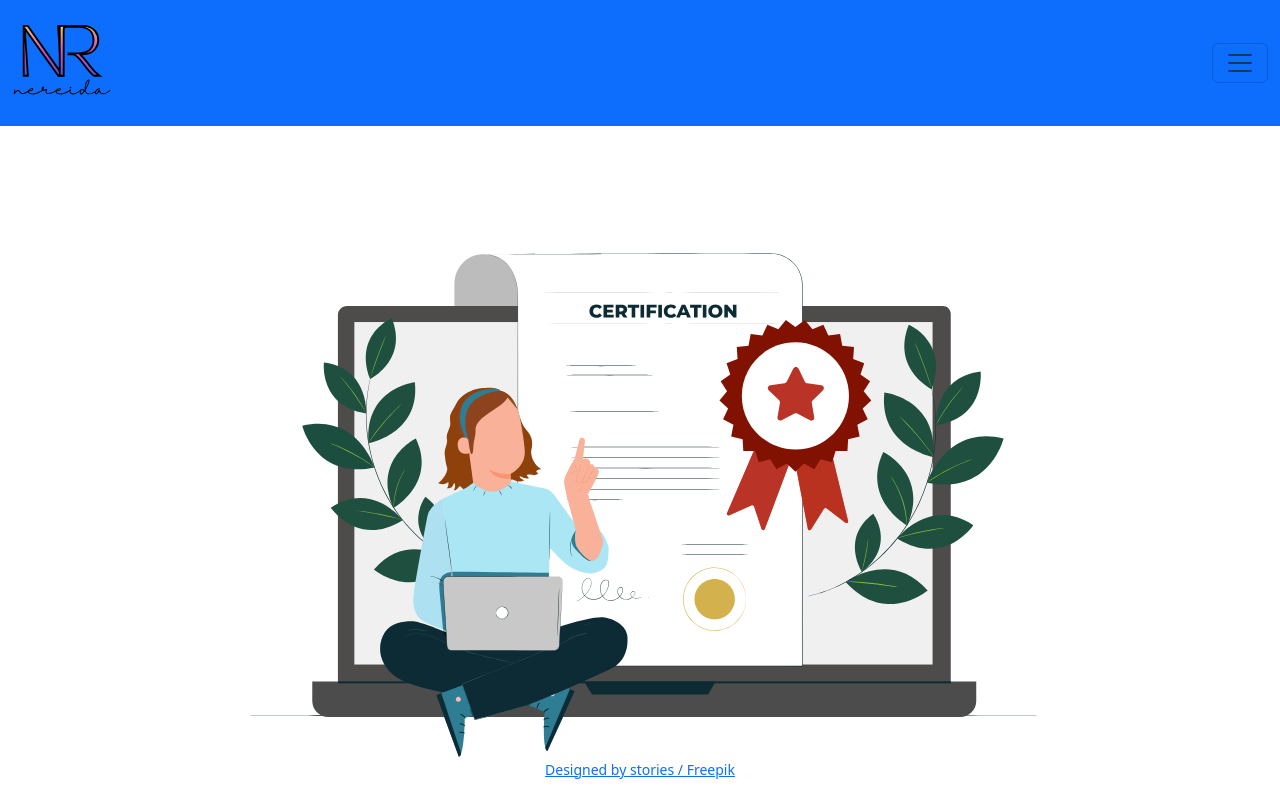
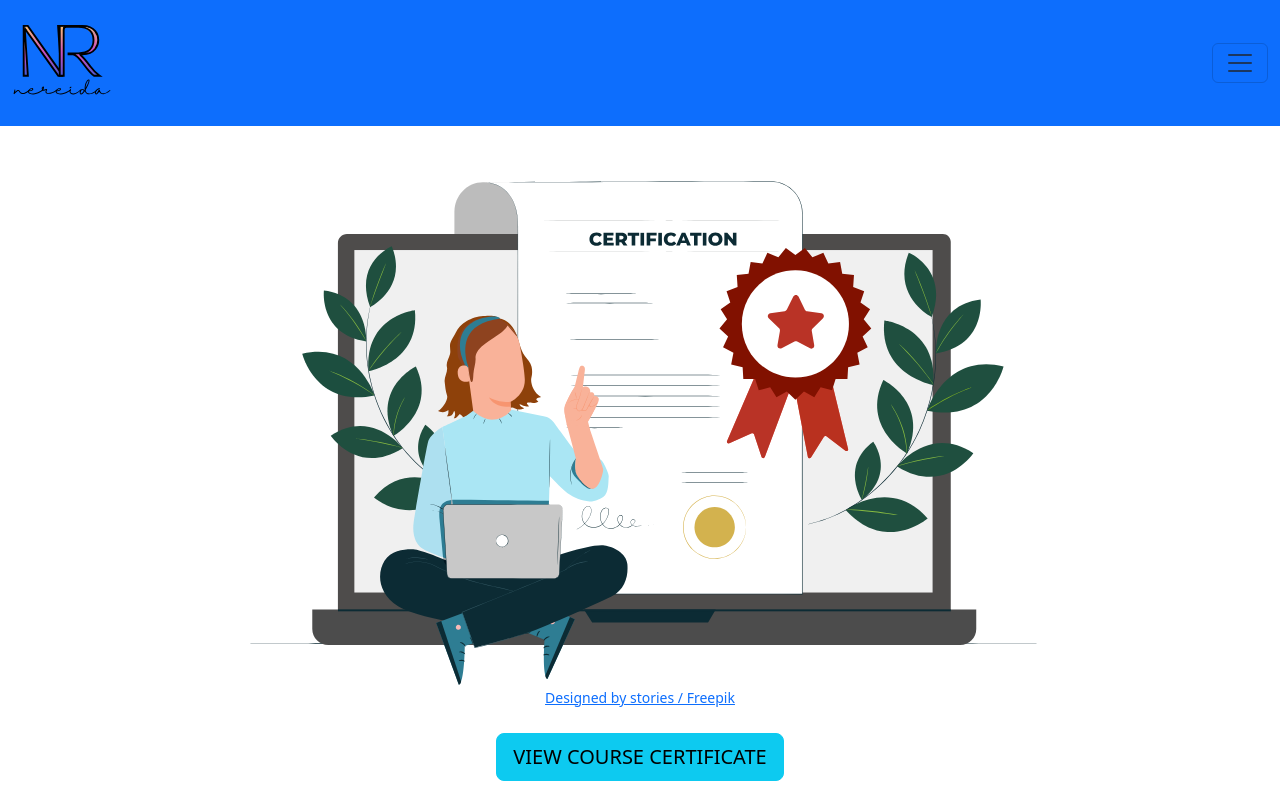
Before and after one commit to NereidaRondon/micromasters, a website: page certification.html in a window 1280 px wide. Shown: the top 800 px of the page. Drawn offline with nearby package versions, Linux system fonts and the light colour scheme.

Commit message:
Added Certificate link

```diff
--- a/certification.html
+++ b/certification.html
@@ -85,8 +85,8 @@
 
 
 <!---------------HERO------------------->
-<div class="container-fluid text-center mt-5 pb-5 pt-5"></div>
-<div class="container-fluid text-center mt-5 pt-5">
+<div class="container-fluid text-center mt-4 pb-5 pt-5"></div>
+<div class="container-fluid text-center pt-5">
     <img class="img-fluid" src="images/certification.svg" alt="Student on laptop computer earning a certification" width="800">
     <figcaption class="m-0 p-0 text-center"><small><a href="http://www.freepik.com">Designed by stories / Freepik</a></small></figcaption>
 </div>
```
